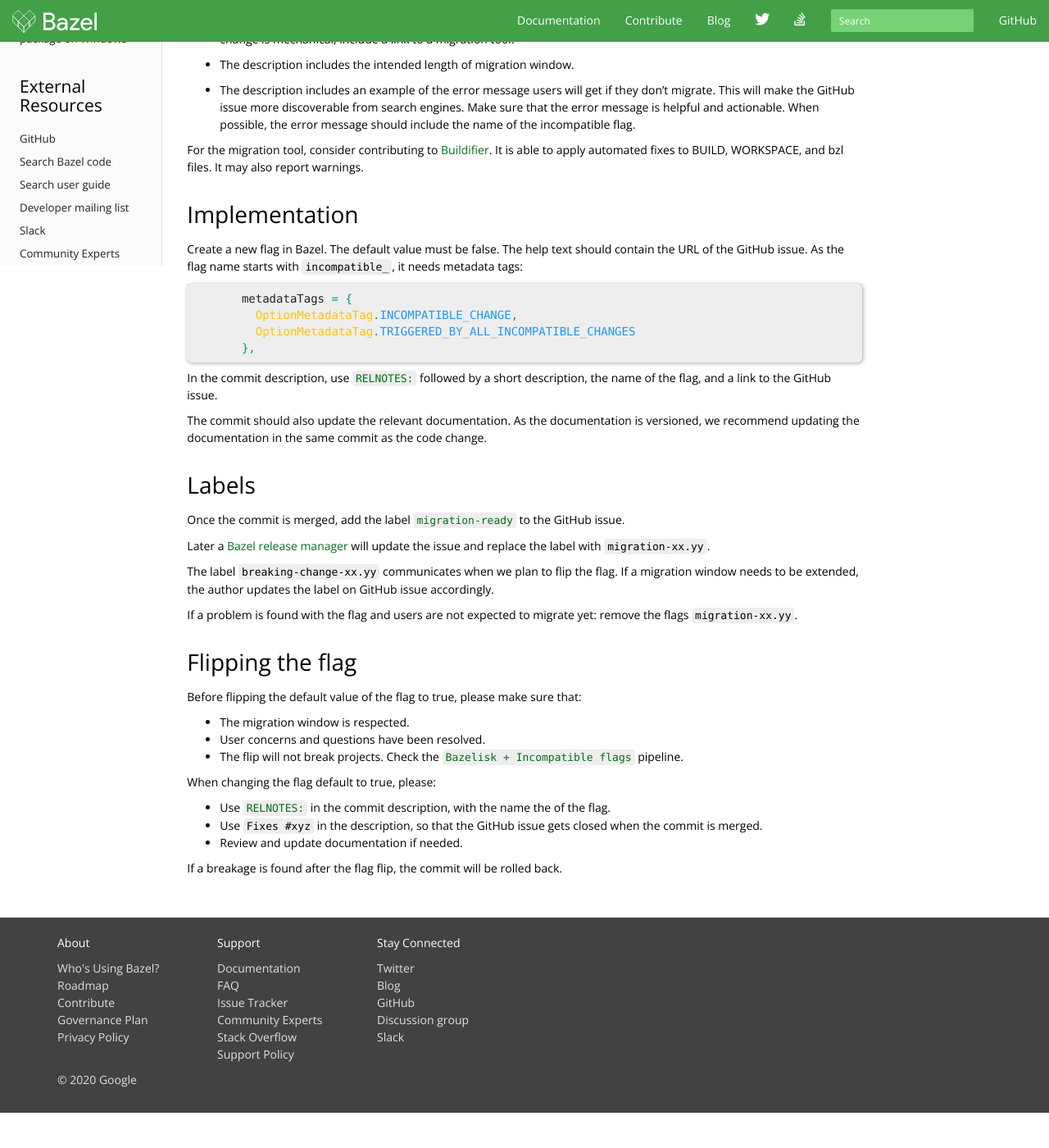
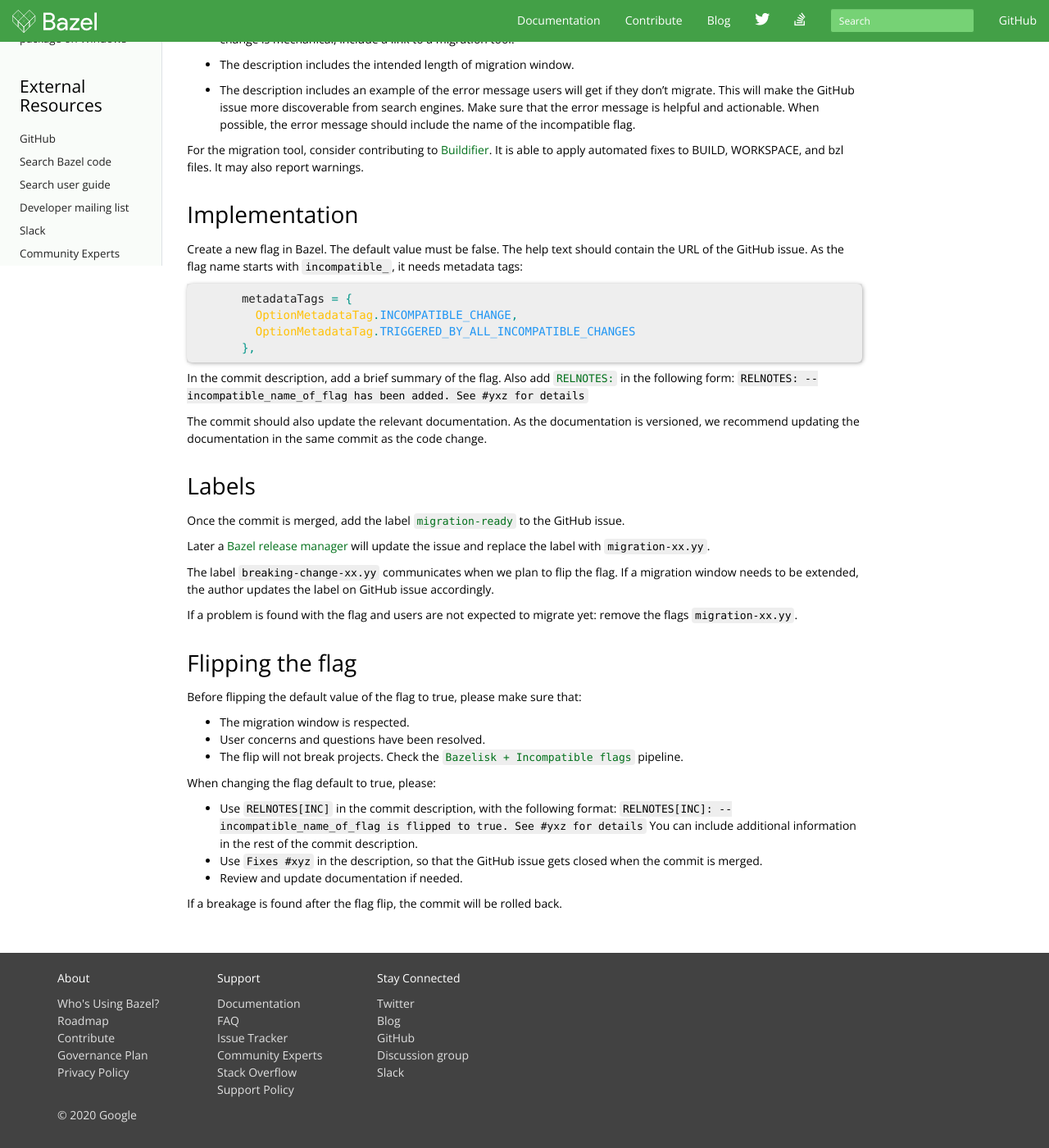
Before and after one commit to bazelbuild/bazel-website, a Jekyll site: the page built from breaking-changes-guide.md, in a window 1280 px wide and 1400 px high, scrolled down 590 px. Shown: the whole window at 82% size. Built offline with Jekyll 4.4.1, drawn with Linux system fonts in a browser that asks for light colours; nearby versions of some CDN libraries; library files that are not in the unit come from our copies; comment, search, counter and statistics services are not loaded; the table of contents is made by our own code; before the commit the page ends 1947 px from its top, so only the background shows below that.

Commit message:
Clarify how to write relnotes (#182)
* Clarify how to write relnotes

The automatic release notes generator does take into account the [INC] tag, so it should be used when the flag is actually flipped. Additionally, it is really helpful to the release manager if the RELNOTES themselves contain the name of the flag, what happened with the flag (added vs flipped), and the link to the github issue directly in the RELNOTES (as opposed to just in the commit description). Otherwise the RM has to search for keywords to find the actual github issue.

* remove link to relnotes.html

Co-authored-by: Danna Kelmer <dannark@dannark-macbookpro3.roam.corp.google.com>

````diff
--- a/breaking-changes-guide.md
+++ b/breaking-changes-guide.md
@@ -70,8 +70,8 @@
       },
 ```
 
-In the commit description, use [`RELNOTES:`](release-notes.html) followed by a short description, the
-name of the flag, and a link to the GitHub issue.
+In the commit description, add a brief summary of the flag.
+Also add [`RELNOTES:`](release-notes.html) in the following form: `RELNOTES: --incompatible_name_of_flag has been added. See #yxz for details`
 
 The commit should also update the relevant documentation. As the documentation
 is versioned, we recommend updating the documentation in the same commit
@@ -106,8 +106,10 @@
 
 When changing the flag default to true, please:
 
-  * Use [`RELNOTES:`](release-notes.html) in the commit description, with the
-    name the of the flag.
+  * Use `RELNOTES[INC]` in the commit description, with the
+    following format:
+    `RELNOTES[INC]: --incompatible_name_of_flag is flipped to true. See #yxz for details`
+    You can include additional information in the rest of the commit description.
   * Use `Fixes #xyz` in the description, so that the GitHub issue gets closed
     when the commit is merged.
   * Review and update documentation if needed.
````
